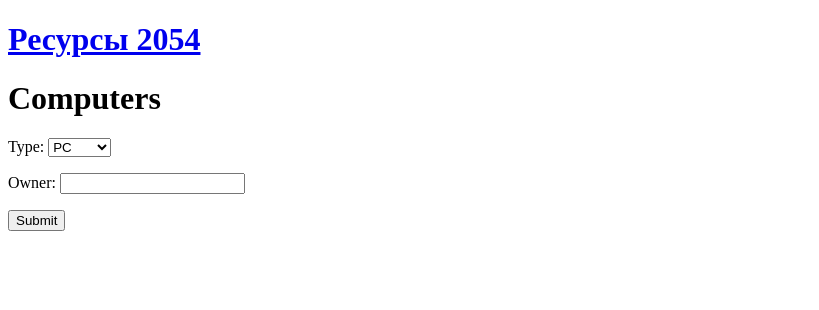
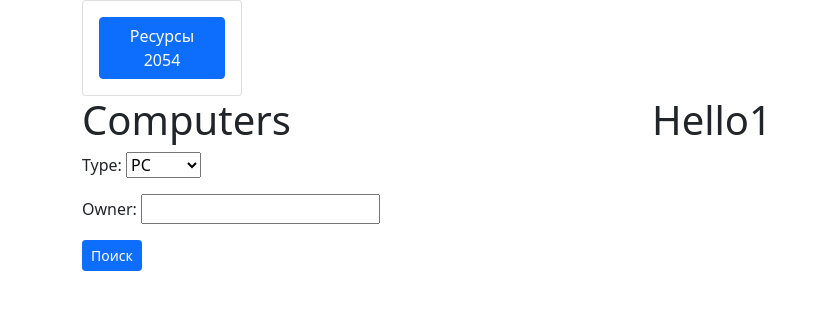
Before and after one commit to amineral/2054_resources, a Django app: page /main/1/comps/ in a window 1280 px wide. Shown: the top 310 px of the page, without its empty margins (0-819 px from the left). Run offline with Django 3.2, Linux system fonts and the light colour scheme.

Commit message:
trying to design it...

```diff
--- a/info_2054/resources_2054/templates/resources_2054/base.html
+++ b/info_2054/resources_2054/templates/resources_2054/base.html
@@ -1,12 +1,25 @@
 <!DOCTYPE HTML>
 <html lang='en'>
     <head>
+        <meta charset="utf-8">
+        <meta name="viewport" content="width=device-width, initial-scale=1">
+        <link href="https://cdn.jsdelivr.net/npm/bootstrap@5.1.3/dist/css/bootstrap.min.css" rel="stylesheet" integrity="sha384-1BmE4kWBq78iYhFldvKuhfTAU6auU8tT94WrHftjDbrCEXSU1oBoqyl2QvZ6jIW3" crossorigin="anonymous">
         {% block title %}
             <title>Resourses 2054</title>
         {% endblock %}
     </head>
     <body>
-        <h1><a href="{% url 'index' %}">Ресурсы 2054</a></h1>
+        <div class="container">
+            <div class="row align-items-start">
+                <div class="col">
+                    <div class="card" style="width: 10rem;">
+                        <div class="card-body">
+                            <a href="{% url 'index' %}" class="btn btn-primary stretched-link">Ресурсы 2054</a>
+                        </div>
+                    </div>
+                </div>
+            </div>
+        </div>
         {% block content %}
         {% endblock %}
     </body>
--- a/info_2054/resources_2054/templates/resources_2054/comps.html
+++ b/info_2054/resources_2054/templates/resources_2054/comps.html
@@ -5,13 +5,24 @@
 {% endblock %}
 
 {% block content %}
+<body>
+    <div class="container">
+        <div class="row align-items-start">
+            <div class="col">
                 <h1> Computers </h1>
                     <form action="{% url 'dp_comps' dp=dp %}" method="GET">
                         {% csrf_token %}
                         {{ form.as_p }}
-        <input type="submit" value="Submit">
+                        <p><button type="submit" class="btn btn-primary btn-sm">Поиск</button></p>
                     </form>
                     {% for comp in filtered %}
                         <a href="{% url 'dp_comp_details' pk=comp.id %}">{{ comp }}</a></br>
                     {% endfor %}
+            </div>
+            <div class="col">
+                <h1>Hello1</h1>
+            </div>
+        </div>
+    </div>
+</body>
 {% endblock %}
--- a/info_2054/resources_2054/views.py
+++ b/info_2054/resources_2054/views.py
@@ -1,4 +1,4 @@
-from django.http.response import JsonResponse
+from django.http.response import HttpResponsePermanentRedirect, JsonResponse
 from rest_framework import status
 from rest_framework.response import Response
 from rest_framework.decorators import api_view
@@ -49,6 +49,9 @@ def boards(request):
     context = {"boards" : all_boards}
     return render(request, 'resources_2054/boards.html', context)
 
+
+# ---------- API VIEWES --------------------------------------------
+
 def main_api(request):
     api_list = {
         "/api/comps" : "computers list",
@@ -71,7 +74,6 @@ def comp_list_api(request):
 
     return HttpResponse("POST method temporarily unavailable")
 
-# ---------- API VIEWES --------------------------------------------
 
 @api_view(['GET', 'POST'])  # change to GET PUT DELETE
 def comp_details_api(request, pk):
```
Lines whose indentation alone changed are shown as unchanged.
